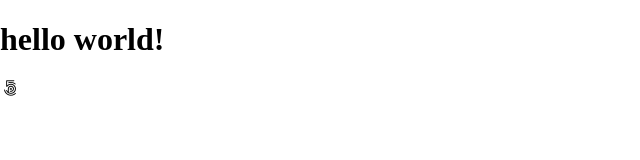
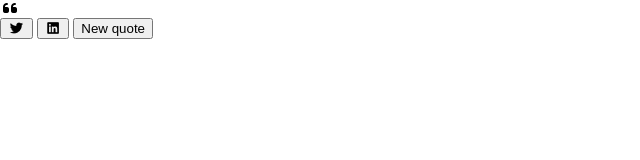
Before and after one commit to hemachandranKandasamy/template-test, a plain HTML site: page index.html in a window 1280 px wide. Shown: the whole page, without its empty margins (0-640 px from the left). Drawn offline with Linux system fonts and the light colour scheme; a web font is replaced by a local one.

Commit message:
Update index.html

```diff
--- a/index.html
+++ b/index.html
@@ -3,14 +3,39 @@
 <head>
     <meta charset="UTF-8">
     <meta name="viewport" content="width=device-width, initial-scale=1.0">
-    <title>Document</title>
+    <title>Quote Generator</title>
     <link rel="icon" type="image/png" href="https://www.google.com/s2/favicons?domain=jacinto.design">
     <link rel="stylesheet" href="https://cdnjs.cloudflare.com/ajax/libs/font-awesome/7.0.1/css/all.min.css">
     <link rel="stylesheet" href="style.css">
+    <link rel="preconnect" href="https://fonts.googleapis.com">
+    <link rel="preconnect" href="https://fonts.gstatic.com" crossorigin>
+    <link href="https://fonts.googleapis.com/css2?family=Amarante&display=swap" rel="stylesheet">
 </head>
 <body>
-    <h1>hello world!</h1>
-    <i class="fa-brands fa-500px"></i>
+    <div class="quote-container" id="quote-container">
+        <div class="quote-text">
+           <i class="fas fa-quote-left"></i>
+           <span id="quote"></span>
+
+       </div>
+        <div class="quote-author">
+            <span id="author"></span>
+        </div>
+        <div class="button-container">
+            <button class="twitter-button" id="twitter" title="Tweet this!">
+                <i class="fab fa-twitter"></i>
+            </button>
+            <button class="linked-in" id="linked-in" title="Share on LinkedIn">
+                <i class="fab fa-linkedin"></i>
+            </button>
+            <button id="new-quote">New quote</button>
+
+        </div>
+        <div class="loader" id="loader">
+
+        </div>
+    </div>
+
     <script src="script.js"></script>
 </body>
 </html>
```
